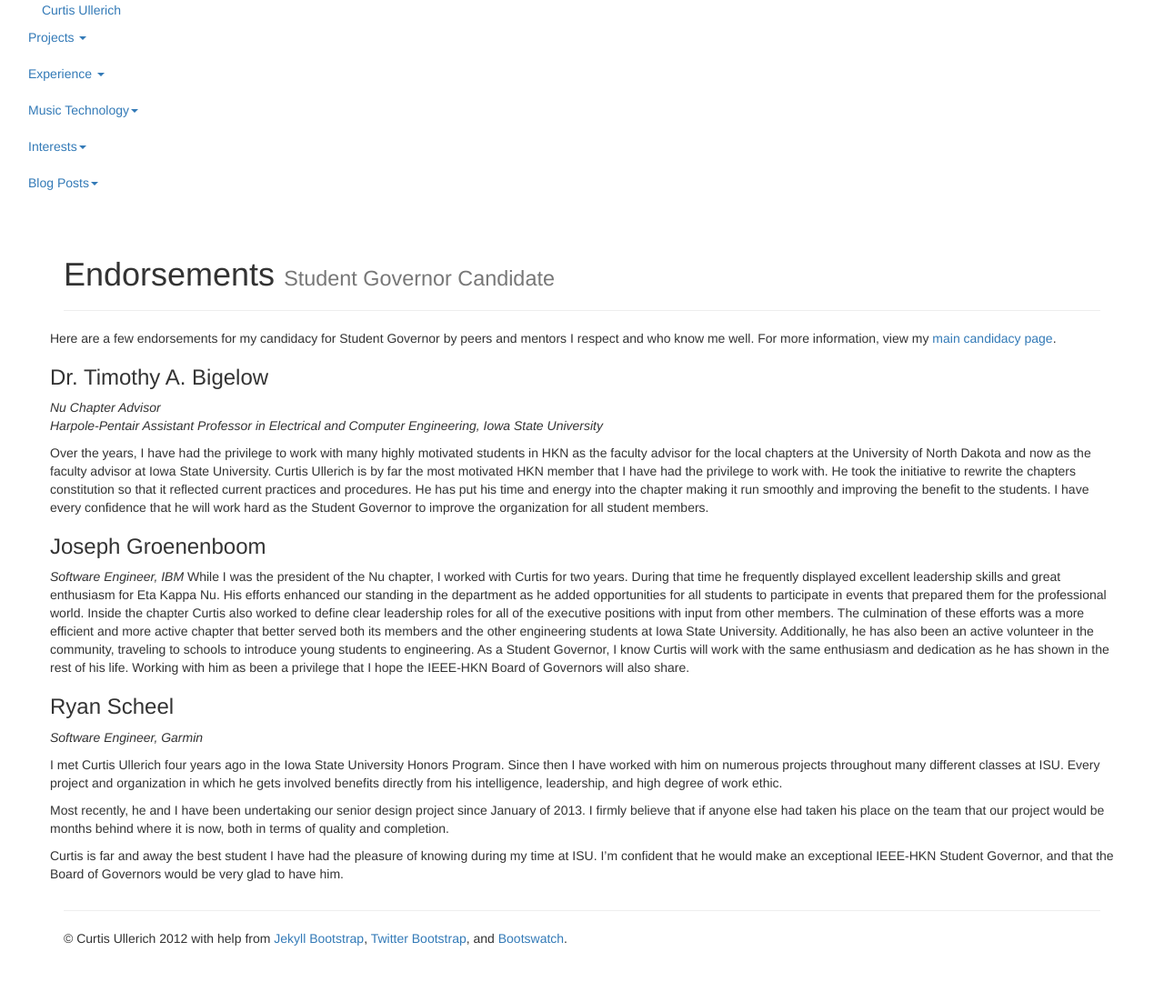
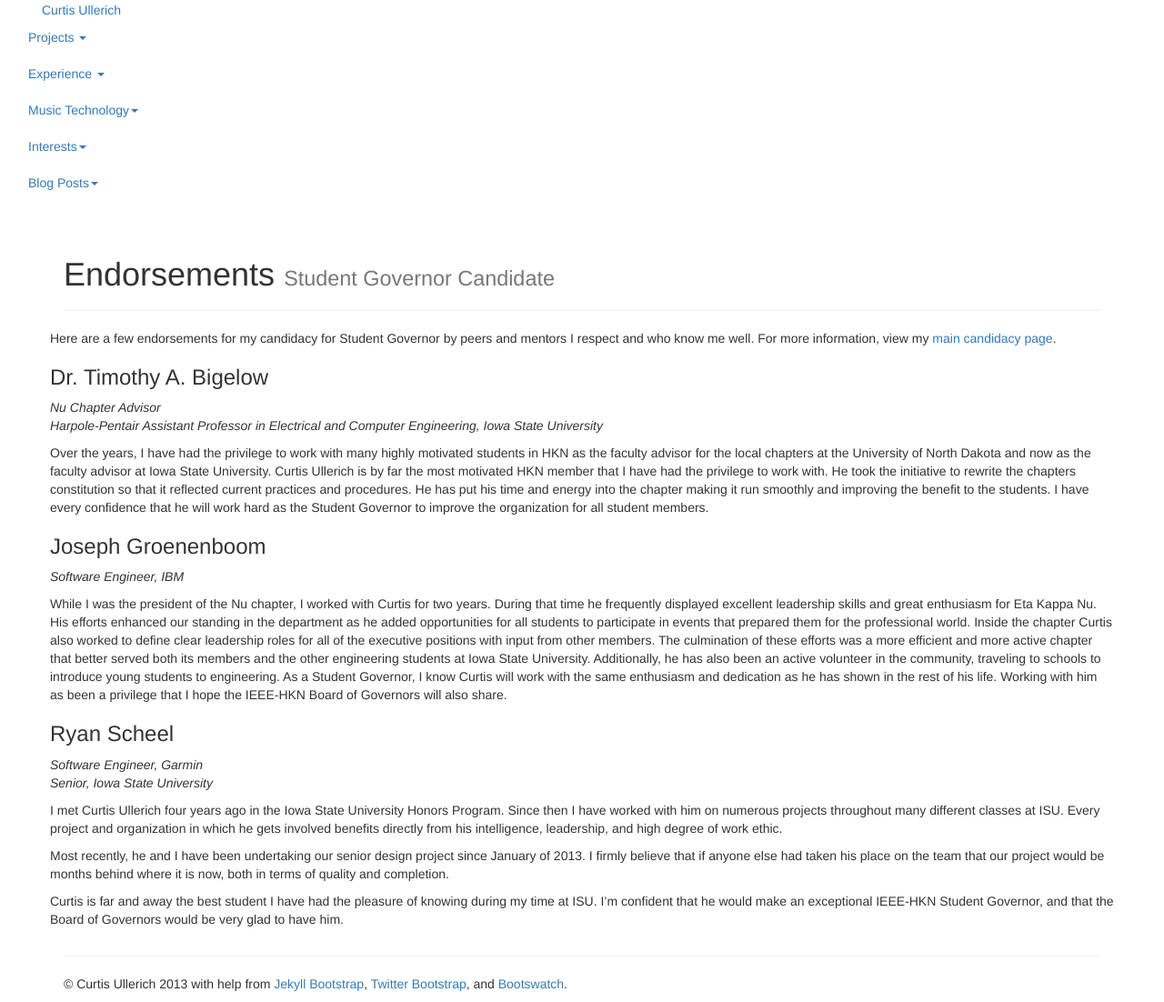
Before and after one commit to curtisullerich/portfolio, a Jekyll site: the page built from bog/endorsements.md, in a window 1280 px wide. Shown: the whole page at 91% size. Built offline with Jekyll 4.4.1, drawn with Linux system fonts in a browser that asks for light colours; nearby versions of some CDN libraries; library files that are not in the unit come from our copies; comment, search, counter and statistics services are not loaded; before the commit the page ends 1052 px from its top, so only the background shows below that.

Commit message:
typo changes

```diff
--- a/_includes/themes/twitter/default.html
+++ b/_includes/themes/twitter/default.html
@@ -167,7 +167,7 @@
       </div><!--/content-->
       <hr/>
       <footer style="bottom: 0;">
-        <p>&copy; {{ site.author.name }} 2012
+        <p>&copy; {{ site.author.name }} 2013
           with help from <a href="http://jekyllbootstrap.com" target="_blank" title="The Definitive Jekyll Blogging Framework">Jekyll Bootstrap</a>, <a href="http://twitter.github.com/bootstrap/" target="_blank">Twitter Bootstrap</a>, and <a href="http://www.bootswatch.com/" target="_blank">Bootswatch</a>.
         </p>
       </footer>
--- a/bog/endorsements.md
+++ b/bog/endorsements.md
@@ -4,7 +4,6 @@ title: Endorsements
 tagline: Student Governor Candidate
 ---
 {% include JB/setup %}
-
 Here are a few endorsements for my candidacy for Student Governor by peers and mentors I respect and who know me well. For more information, view my [main candidacy page](/bog.html).
 
 ###Dr. Timothy A. Bigelow
@@ -15,10 +14,12 @@ Over the years, I have had the privilege to work with many highly motivated stud
 
 ###Joseph Groenenboom
 *Software Engineer, IBM*
+
 While I was the president of the Nu chapter, I worked with Curtis for two years.  During that time he frequently displayed excellent leadership skills and great enthusiasm for Eta Kappa Nu.  His efforts enhanced our standing in the department as he added opportunities for all students to participate in events that prepared them for the professional world.  Inside the chapter Curtis also worked to define clear leadership roles for all of the executive positions with input from other members.  The culmination of these efforts was a more efficient and more active chapter that better served both its members and the other engineering students at Iowa State University.  Additionally, he has also been an active volunteer in the community, traveling to schools to introduce young students to engineering.  As a Student Governor, I know Curtis will work with the same enthusiasm and dedication as he has shown in the rest of his life.  Working with him as been a privilege that I hope the IEEE-HKN Board of Governors will also share.
 
 ###Ryan Scheel
 *Software Engineer, Garmin*
+*Senior, Iowa State University*
 
 I met Curtis Ullerich four years ago in the Iowa State University Honors Program. Since then I have worked with him on numerous projects throughout many different classes at ISU. Every project and organization in which he gets involved benefits directly from his intelligence, leadership, and high degree of work ethic.
 
```
